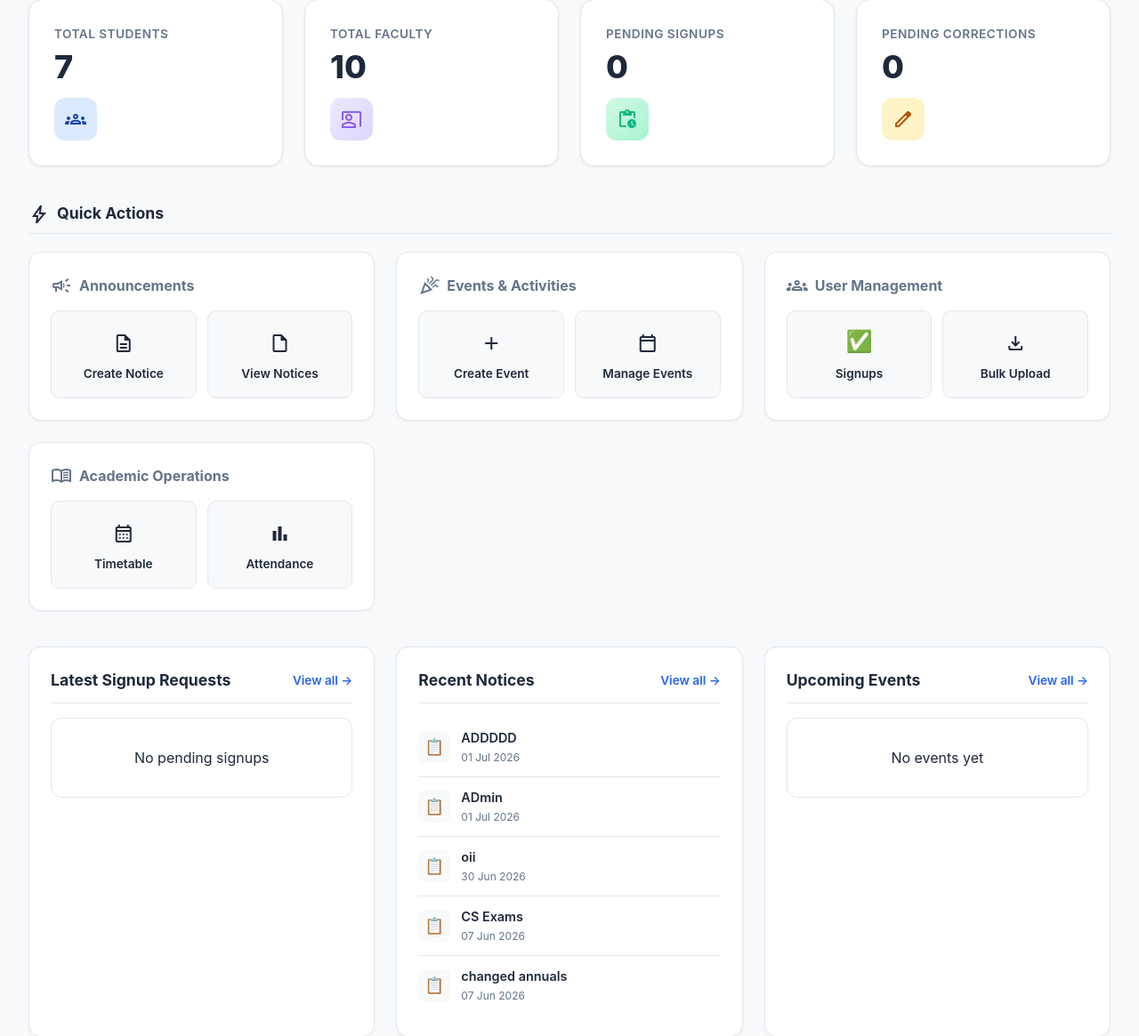
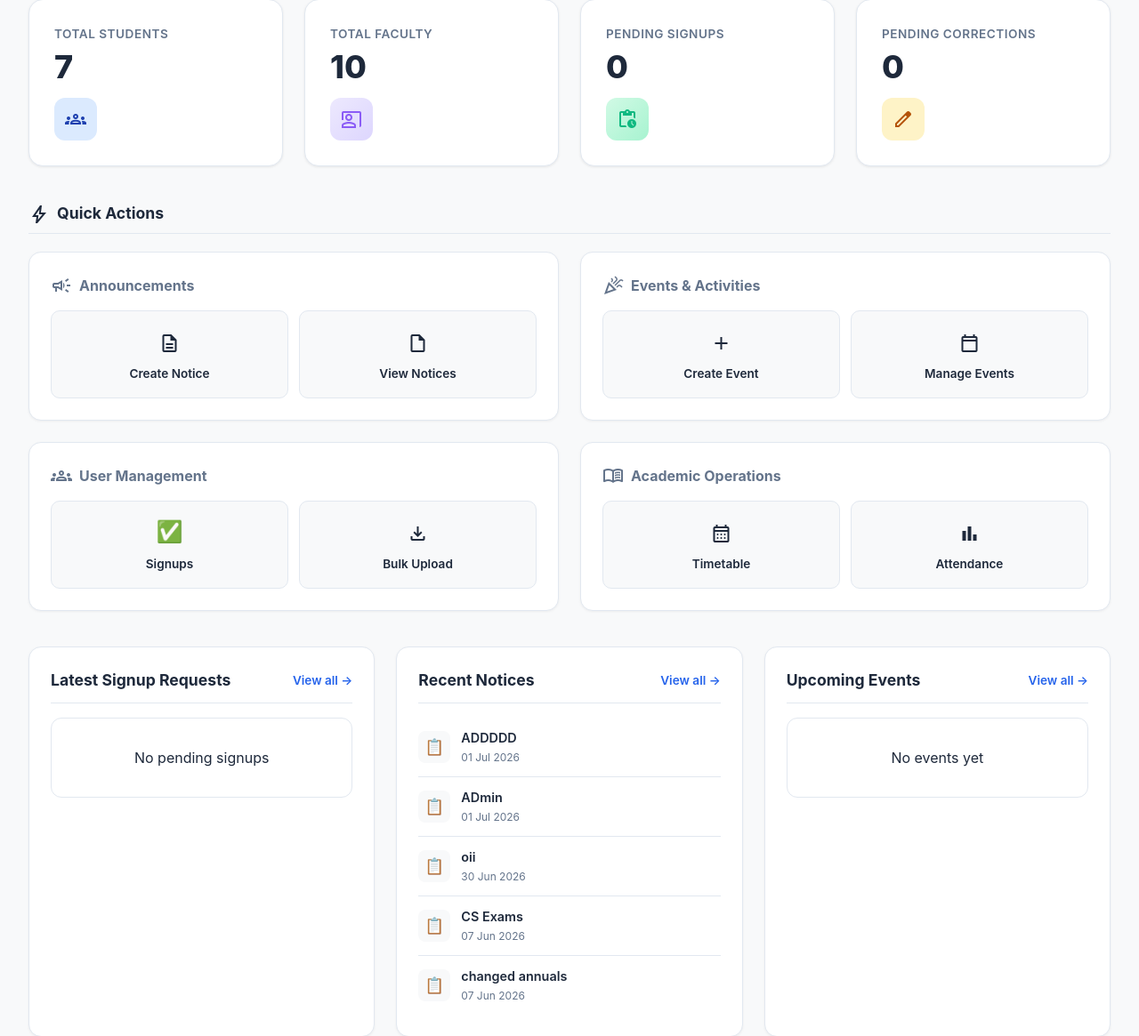
Before and after one commit to maizahshaikh1004/campusone-django, a Django app: page /admin/dashboard/ in a window 1280 px wide. Shown: the part 192-1357 px from the top of the page at 89% size. Run offline with Django 5.2, Linux system fonts and the light colour scheme; a user stored in the database is signed in; data comes from the database, SQL or seed files in the repository.

Commit message:
Categories Container grid

```diff
--- a/templates/admin/admin_dashboard.html
+++ b/templates/admin/admin_dashboard.html
@@ -48,7 +48,7 @@
     <div class="actions-section" style="margin-bottom: 2.5rem;">
         <h2 class="section-title"><span class="material-symbols-outlined">bolt</span> Quick Actions</h2>
 
-        <div class="categories-container">
+        <div class="categories-container" style="grid-template-columns: repeat(2, minmax(280px, 1fr));">
             <!-- Communication & Announcements -->
             <div class="action-category">
                 <div class="category-title">
```
